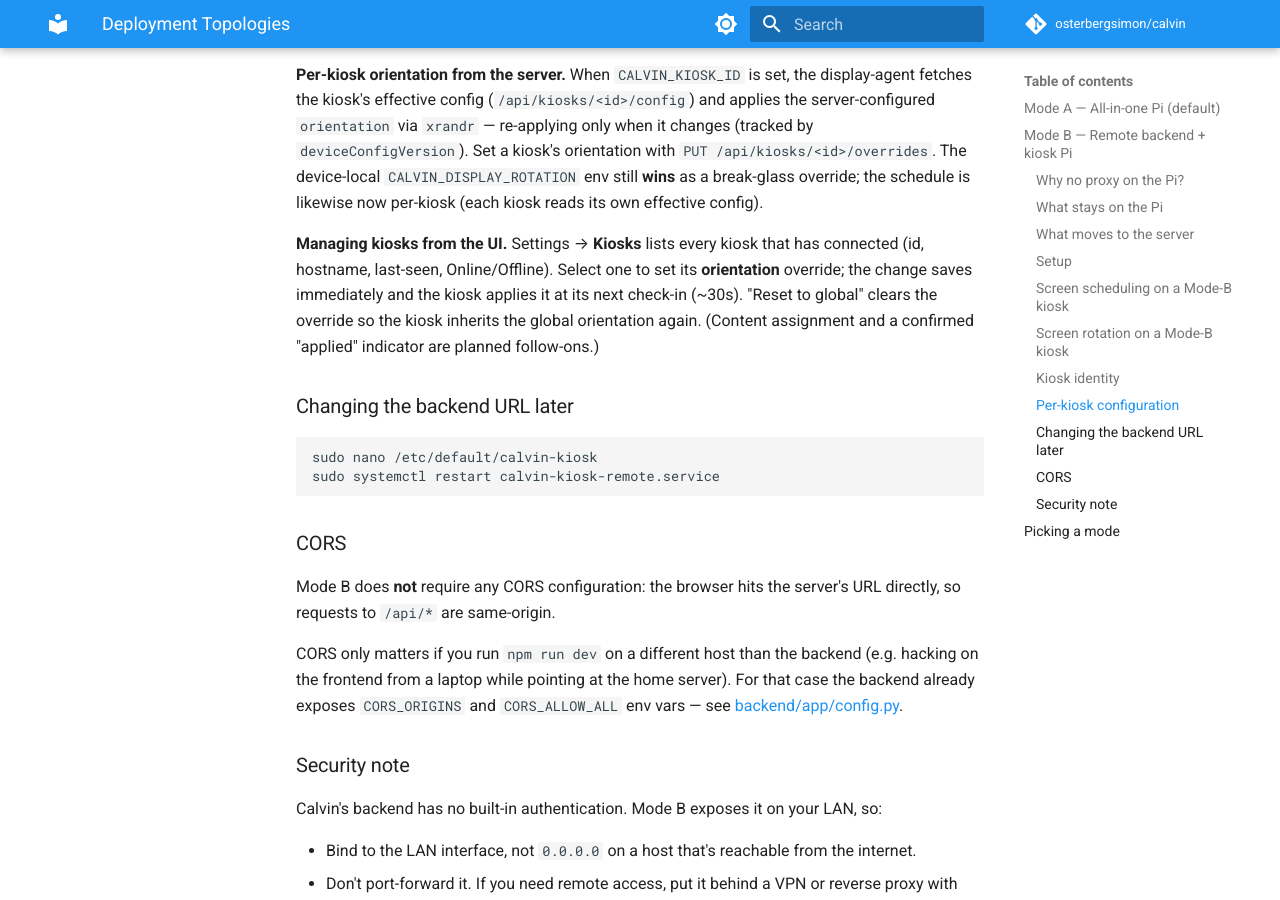
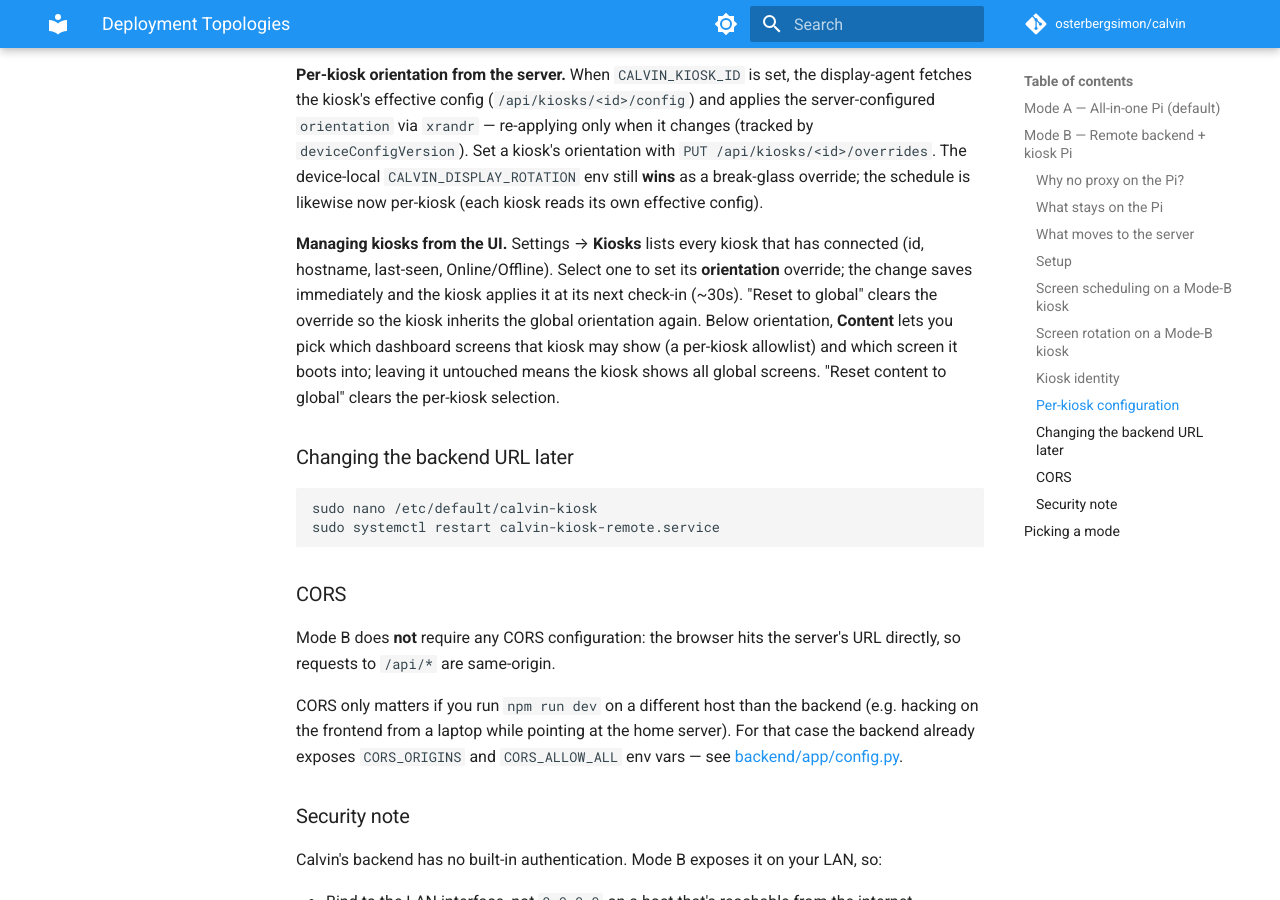
Before and after one commit to osterbergsimon/calvin, an MkDocs documentation site: the page built from docs/setup/DEPLOYMENT_TOPOLOGIES.md, in a window 1280 px wide and 900 px high, scrolled down 3817 px. Built offline with MkDocs 1.6.1 and Material for MkDocs 9.7.7, drawn with Linux system fonts in a browser that asks for light colours; comment, search, counter and statistics services are not loaded.

Commit message:
docs(kiosk): document the per-kiosk content editor (dd9-content-ui)

```diff
--- a/docs/setup/DEPLOYMENT_TOPOLOGIES.md
+++ b/docs/setup/DEPLOYMENT_TOPOLOGIES.md
@@ -184,8 +184,10 @@ now per-kiosk (each kiosk reads its own effective config).
 **Managing kiosks from the UI.** Settings → **Kiosks** lists every kiosk that has connected (id,
 hostname, last-seen, Online/Offline). Select one to set its **orientation** override; the change
 saves immediately and the kiosk applies it at its next check-in (~30s). "Reset to global" clears the
-override so the kiosk inherits the global orientation again. (Content assignment and a confirmed
-"applied" indicator are planned follow-ons.)
+override so the kiosk inherits the global orientation again. Below orientation, **Content** lets you
+pick which dashboard screens that kiosk may show (a per-kiosk allowlist) and which screen it boots
+into; leaving it untouched means the kiosk shows all global screens. "Reset content to global"
+clears the per-kiosk selection.
 
 ### Changing the backend URL later
 
```
